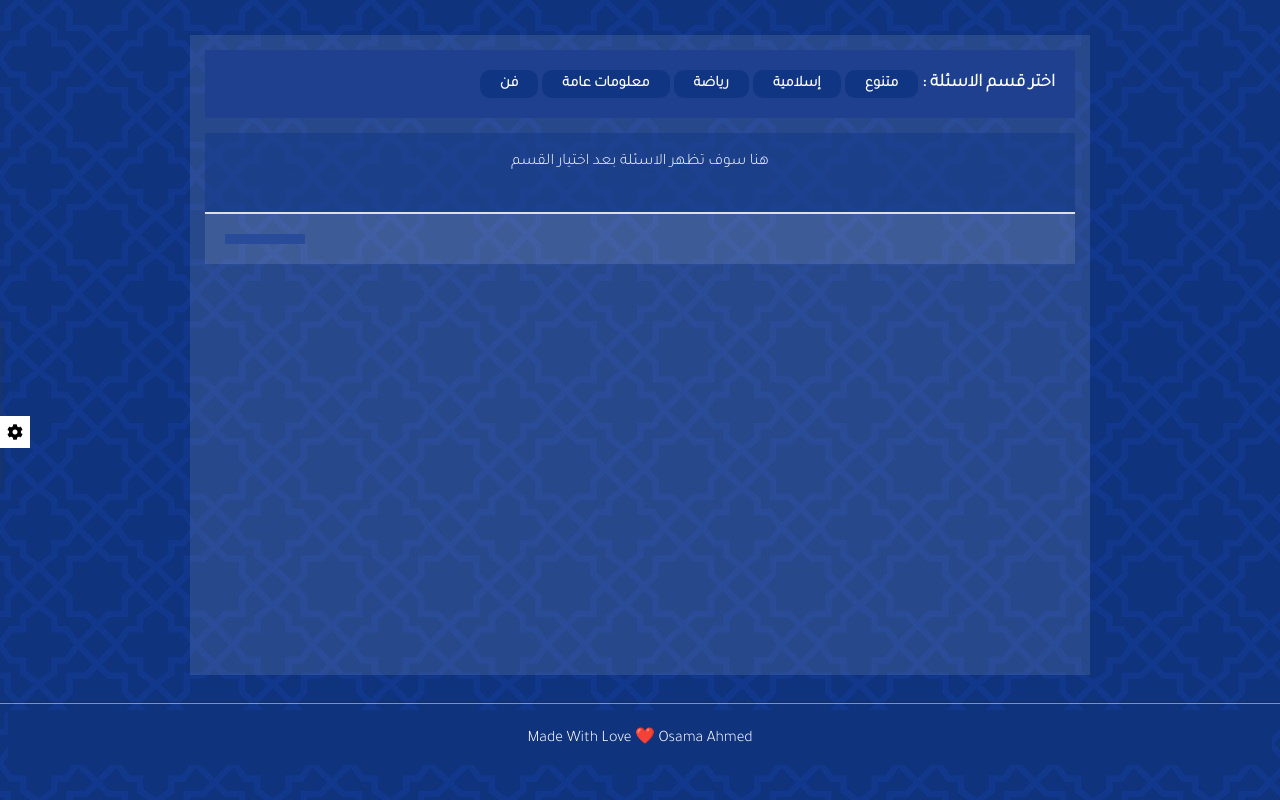
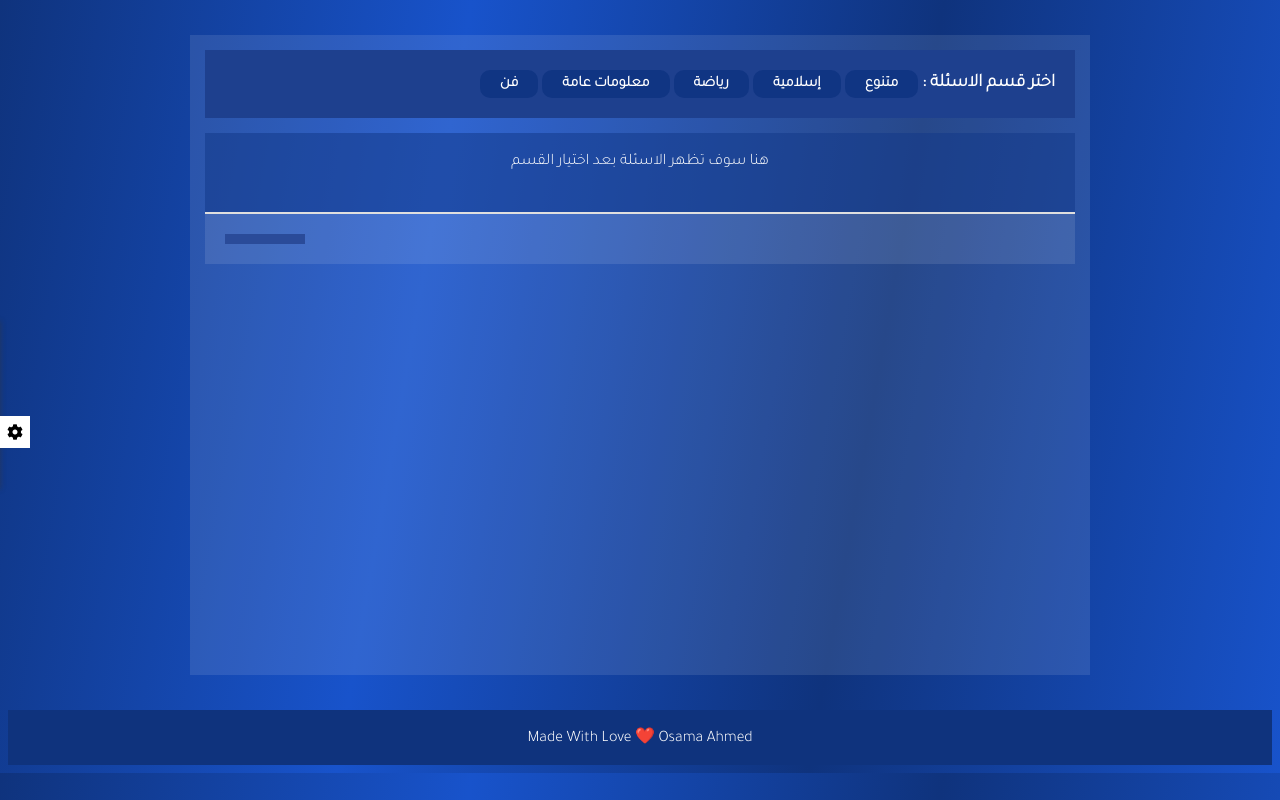
Before and after one commit to Osama795/Quiz-App, a plain HTML site: page index.html in a window 1280 px wide. Drawn offline with Linux system fonts and the light colour scheme.

Commit message:
Update style.css

```diff
--- a/css/style.css
+++ b/css/style.css
@@ -6,8 +6,8 @@
 body {
   font-family: Tajawal, Tahoma, Arial;
   /* background-color: var(--main-color); */
-/*   background-image: linear-gradient(100deg, #0f337d, #1853cb, #0f337d, #1853cb); */
-  background-image: url(../imgs/bg.jpg);
+  background-image: linear-gradient(100deg, #0f337d, #1853cb, #0f337d, #1853cb);
+/*   background-image: url(../imgs/bg.jpg); */
   /* background-repeat: no-repeat; */
   position: relative;
   overflow: hidden;
```
